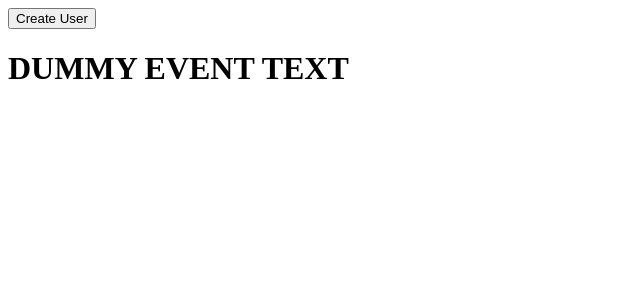
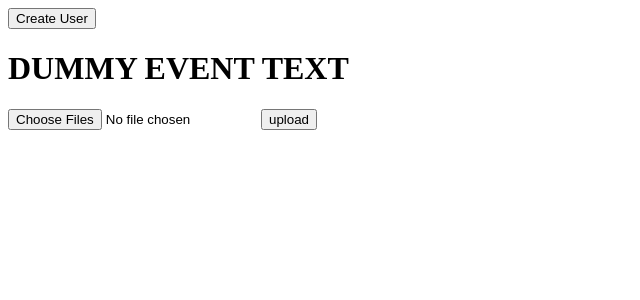
Before and after one commit to myhaven-app/haven, a React app: page / in a window 1280 px wide. Shown: the top 300 px of the page, without its empty margins (0-640 px from the left). Built offline with nearby package versions, Linux system fonts and the light colour scheme; the HTML template or start-up script is replaced by a standard one.

Commit message:
Add file picker upload widget, console log file list

```diff
--- a/react-client/src/components/Upload.jsx
+++ b/react-client/src/components/Upload.jsx
@@ -7,26 +7,28 @@ class Upload extends React.Component {
 		this.state = {
 			files: []
 		}
+
+		this.handleChange = this.handleChange.bind(this);
+		this.handleSubmit = this.handleSubmit.bind(this);
 	}
 
 	handleChange(e) {
-		e.preventDefault();
-
 		this.state.files = e.target.files;
 	}
 
-	handleSubmit(){
+	handleSubmit(e){
+		e.preventDefault();
 		console.log('files', this.state.files);
 	}
 
 	render(){
 		return (<div>
-			<form onChange>
-				<input type="file" multiple></input>
+			<form onSubmit={this.handleSubmit}>
+				<input type="file" multiple  onChange={this.handleChange}></input>
 				<input type="submit" value="upload"/>
 			</form>
 		</div>)
 	}
+}
 
-
-}
+export default Upload;
--- a/react-client/src/index.jsx
+++ b/react-client/src/index.jsx
@@ -1,6 +1,7 @@
 import React from 'react';
 import ReactDOM from 'react-dom';
 import RegisterUser from './components/RegisterUser.jsx';
+import Upload from './components/Upload.jsx';
 
 class App extends React.Component {
   constructor(props) {
@@ -44,11 +45,11 @@ class App extends React.Component {
       )
     } else {
     return (<div>
-        <button
-          handleCreateUserClick={this.handleCreateUserClick}>
+        <button>
           Create User
         </button>
       <h1>DUMMY EVENT TEXT</h1>
+      <Upload />
     </div>)
     }
   }
```
